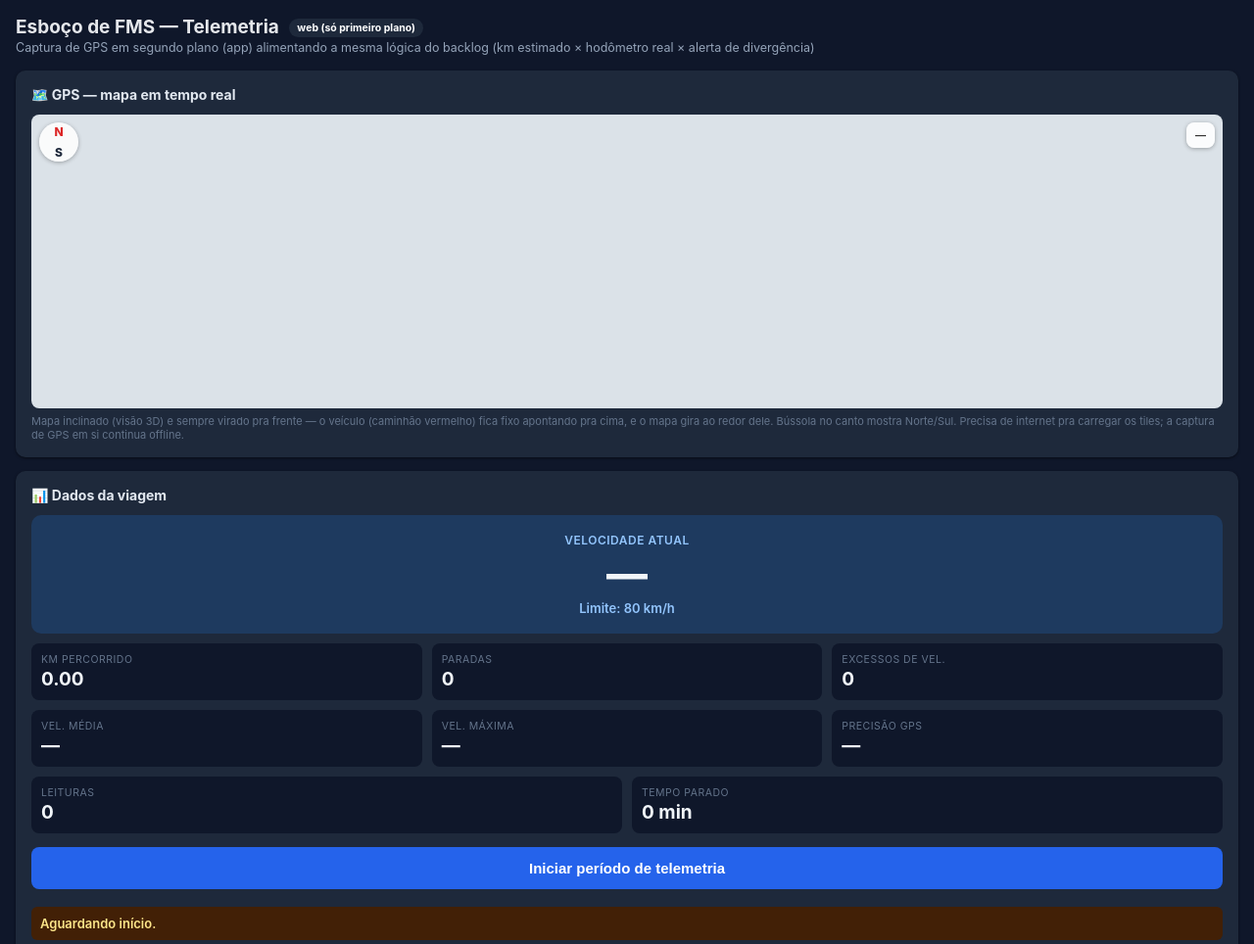
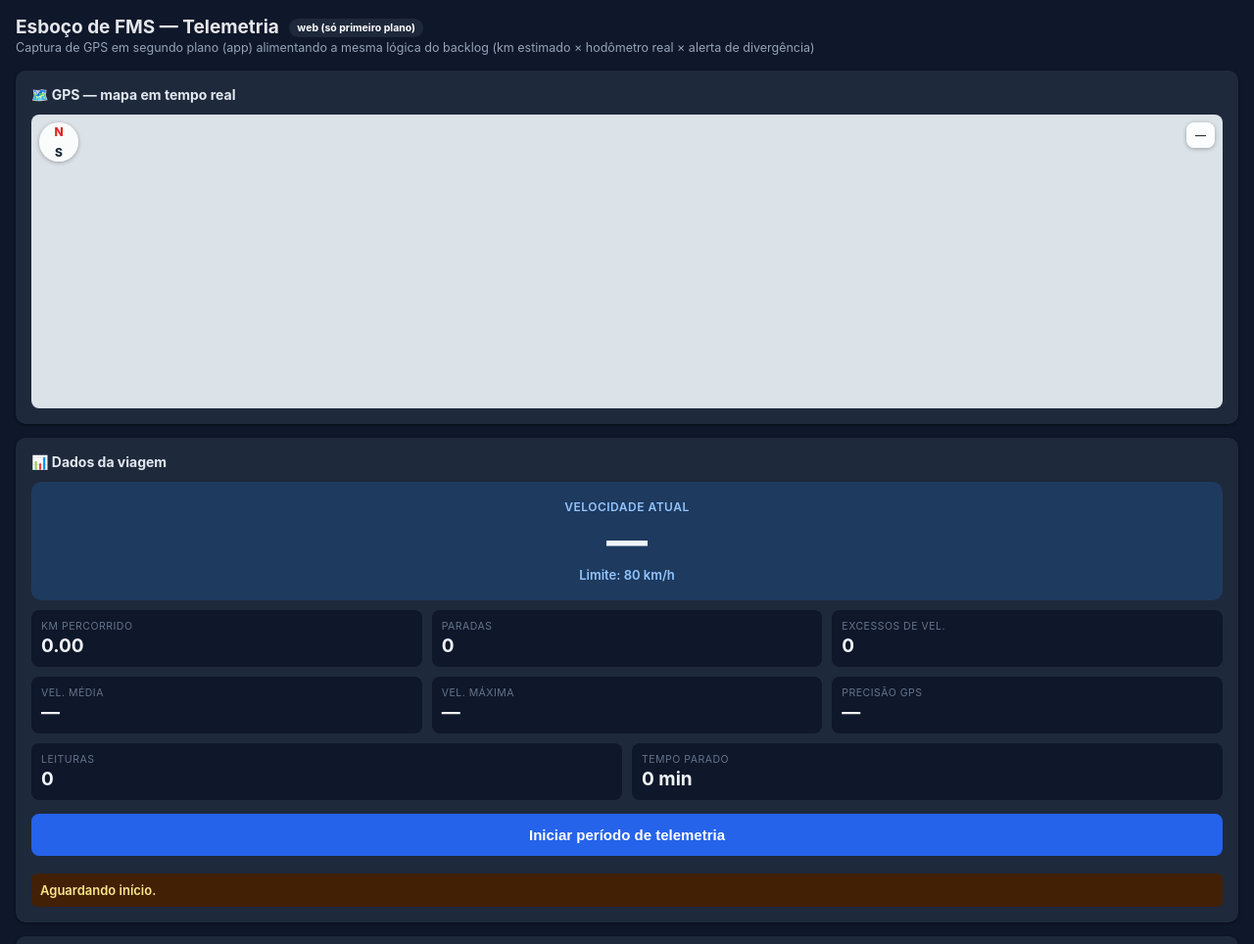
Before and after one commit to cloudrd/Teste-telemetria, a website: page app/www/index.html in a window 1280 px wide. Shown: the top 964 px of the page at 98% size. Drawn offline with nearby package versions, Linux system fonts and the light colour scheme.

Commit message:
Remove explicacao (legenda) abaixo do mapa GPS

```diff
--- a/app/www/index.html
+++ b/app/www/index.html
@@ -139,7 +139,6 @@
         <a id="linkMaps" href="#" target="_blank" style="display:none;">Abrir no Maps &#8599;</a>
       </div>
     </div>
-    <div class="legenda">Mapa inclinado (visão 3D) e sempre virado pra frente — o veículo (caminhão vermelho) fica fixo apontando pra cima, e o mapa gira ao redor dele. Bússola no canto mostra Norte/Sul. Precisa de internet pra carregar os tiles; a captura de GPS em si continua offline.</div>
   </div>
 
   <div class="card">
```
Also changed, not shown: index.html (+0 -1 lines).
